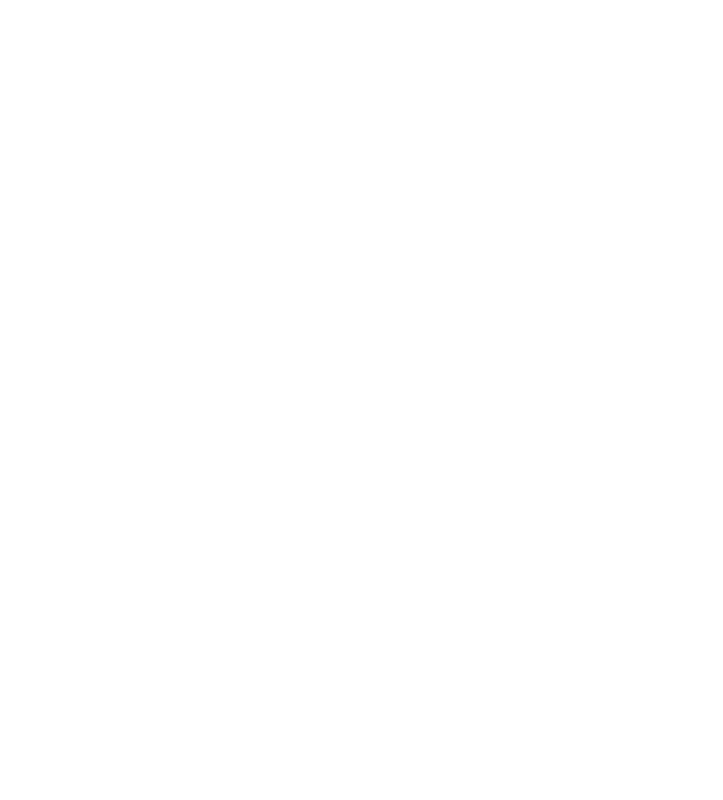
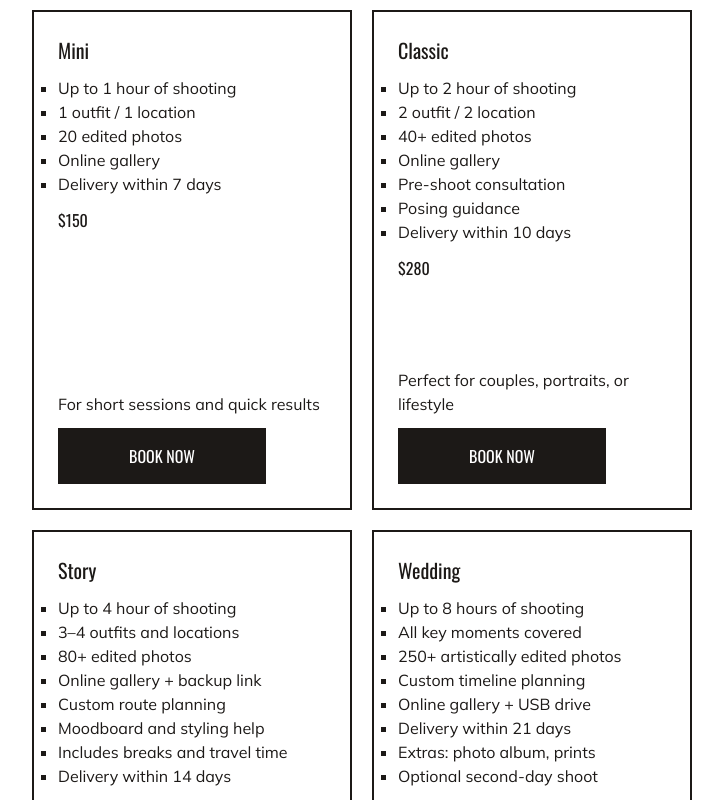
Before and after one commit to vesnanervah/react-portfolio, a Next.js app: page / in a window 1280 px wide. Shown: the part 2480-3280 px from the top of the page, without its empty margins (278-1001 px from the left). Before the commit the page ends 2318 px from the top, so only its background shows below. Built offline with nearby package versions, Linux system fonts and the light colour scheme.

Commit message:
feat: pricing section

```diff
--- /dev/null
+++ b/app/lib/data/pricing.ts
@@ -0,0 +1,68 @@
+export interface PricingItem {
+    title: string;
+    properties: Array<string>,
+    price: number,
+    description: string
+}
+
+export const pricing: Array<PricingItem> = [
+    {
+        title: "Mini",
+        properties: [
+            "Up to 1 hour of shooting",
+            "1 outfit / 1 location",
+            "20 edited photos",
+            "Online gallery",
+            "Delivery within 7 days"
+        ],
+        price: 150,
+        description: "For short sessions and quick results"
+    },
+    {
+        title: "Classic",
+        properties: [
+            "Up to 2 hour of shooting",
+            "2 outfit / 2 location",
+            "40+ edited photos",
+            "Online gallery",
+            "Pre-shoot consultation",
+            "Posing guidance",
+            "Delivery within 10 days"
+        ],
+        price: 280,
+        description: "Perfect for couples, portraits, or lifestyle"
+    },
+    {
+        title: "Story",
+        properties: [
+            "Up to 4 hour of shooting",
+            "3–4 outfits and locations",
+            "80+ edited photos",
+            "Online gallery + backup link",
+            "Custom route planning",
+            "Moodboard and styling help",
+            "Includes breaks and travel time",
+            "Delivery within 14 days"
+        ],
+        price: 450,
+        description: "For when you want to capture everything"
+    },
+    {
+        title: "Wedding",
+        properties: [
+            "Up to 8 hours of shooting",
+            "All key moments covered",
+            "250+ artistically edited photos",
+            "Custom timeline planning",
+            "Online gallery + USB drive",
+            "Delivery within 21 days",
+            "Extras: photo album, prints",
+            "Optional second-day shoot",
+
+        ],
+        price: 900,
+        description: "Full-day or partial wedding coverage"
+    },
+
+
+]
--- a/app/lib/ui/fonts.tsx
+++ b/app/lib/ui/fonts.tsx
@@ -1,4 +1,4 @@
 import { Oswald, Mulish } from 'next/font/google';
 
 export const oswald = Oswald({subsets: ['latin']})
-export const mulish = Mulish({subsets: ['latin']})
+export const mulish = Mulish({subsets: ['latin'], style: ['normal', 'italic']})
--- /dev/null
+++ b/app/lib/ui/home-sections/pricing-section.tsx
@@ -0,0 +1,19 @@
+import { pricing } from "../../data/pricing";
+import PricingCard from "../pricing-card";
+import SectionHeader, { SectionHeaderColor } from "../section-header";
+
+export default function PricingSection() {
+    return <div className="pl-5 pt-15 pr-5 pb-15 bg-white">
+        <SectionHeader header="Packages & Pricing" color={SectionHeaderColor.black} className="pb-10">
+            Choose the package that suits your story. All options are customizable to your needs.
+        </SectionHeader>
+        {/*TODO: There are should be either 4, 2 or 1 elements in the row*/}
+        <div className="max-w-[660px] 2xl:max-w-max mx-auto flex flex-wrap gap-5 2xl:gap-10 justify-center">
+            {
+                pricing.map((p) => {
+                    return <PricingCard key={p.title} pricing={p}></PricingCard>
+                })
+            }
+        </div>
+    </div>
+}
--- /dev/null
+++ b/app/lib/ui/pricing-card.tsx
@@ -0,0 +1,35 @@
+import { mulish } from "./fonts"
+import { PricingItem } from "../data/pricing"
+import Button from "./button"
+
+export default function PricingCard(props: PricingCardProps) {
+    return <div className="h-[500px] w-[320px] flex flex-col justify-between border-2 border-stone-900 p-6 text-stone-900">
+        {UpperBloc()}
+        {BottomBlock()}
+    </div>
+
+    function UpperBloc() {
+        return <div>
+            <div className="text-xl pb-3">{props.pricing.title}</div>
+            <ul className="list-[square]">
+                {props.pricing.properties.map((p) => {
+                    return <li key={p} className={`${mulish.className} text-base`}>
+                        {p}
+                    </li>
+                })}
+            </ul>
+            <div className="text-base pt-3">${props.pricing.price}</div>
+        </div>
+    }
+
+    function BottomBlock() {
+        return <div>
+            <div className={`${mulish.className} text-base pb-3 italic`}>{props.pricing.description}</div>
+            <Button text="book now" onClick={() => {}}></Button>
+        </div>
+    }
+}
+
+interface PricingCardProps {
+    pricing: PricingItem
+}
--- a/app/page.tsx
+++ b/app/page.tsx
@@ -5,6 +5,7 @@
 import { oswald } from "./lib/ui/fonts"
 import AboutMeSection from "./lib/ui/home-sections/about-me-section"
 import PorfolioSection from "./lib/ui/home-sections/portfolio-section"
+import PricingSection from "./lib/ui/home-sections/pricing-section"
 
 export default function Home() {
   return <div className={`${oswald.className}`}>
@@ -12,5 +13,6 @@
     <GreetingSection></GreetingSection>
     <AboutMeSection></AboutMeSection>
     <PorfolioSection></PorfolioSection>
+    <PricingSection></PricingSection>
   </div>
 }
```
